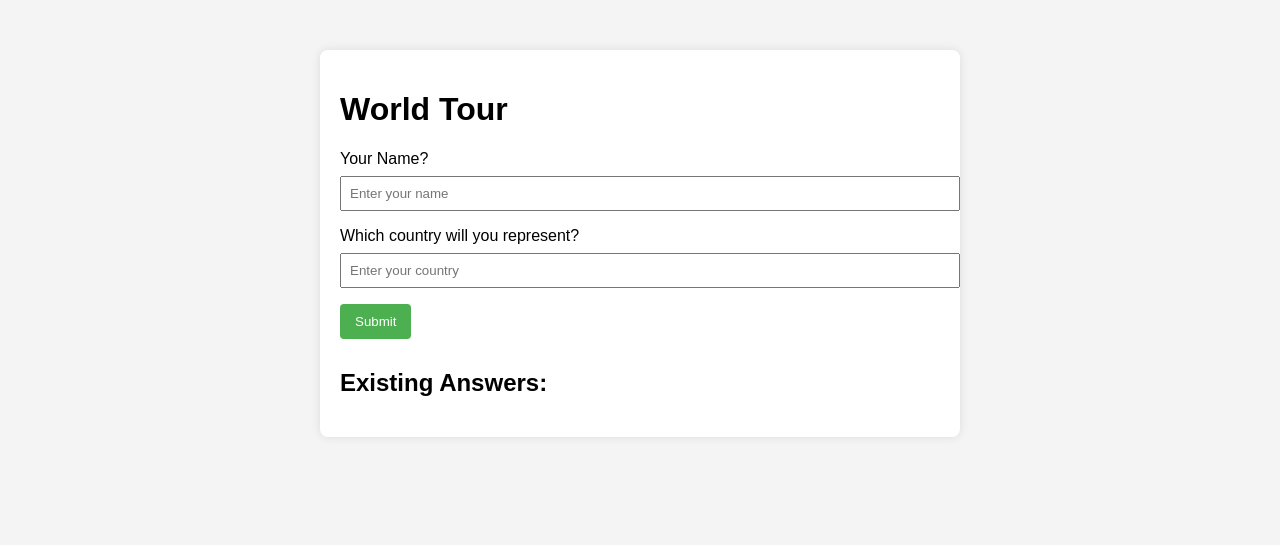
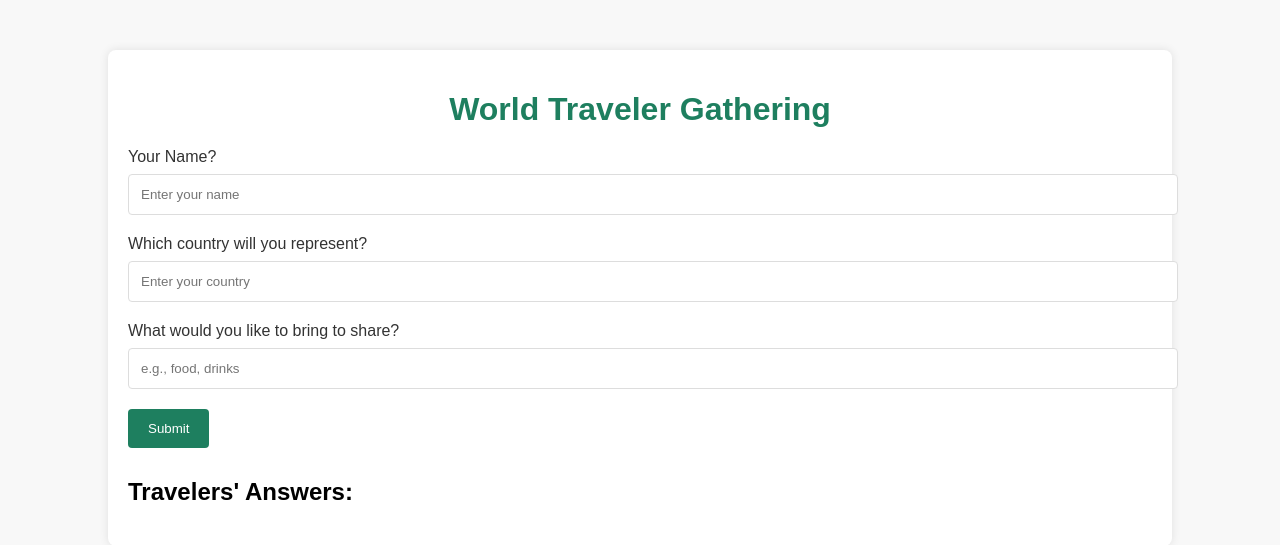
Before and after one commit to torres-roberto/worldtourparty, a PHP site: page / in a window 1280 px wide. Shown: the top 545 px of the page. Run offline with PHP 8.4, Linux system fonts and the light colour scheme; some libraries are stand-ins or nearby versions.

Commit message:
3 files commit

```diff
--- a/app.js
+++ b/app.js
@@ -1,3 +1,19 @@
+// Initialize Firebase
+import { initializeApp } from 'https://www.gstatic.com/firebasejs/10.6.0/firebase-app.js';
+import { getFirestore, collection, addDoc, getDocs, updateDoc, doc } from 'https://www.gstatic.com/firebasejs/10.6.0/firebase-firestore.js';
+
+const firebaseConfig = {
+    apiKey: 'YOUR_API_KEY',
+    authDomain: 'YOUR_AUTH_DOMAIN',
+    projectId: 'YOUR_PROJECT_ID',
+    storageBucket: 'YOUR_STORAGE_BUCKET',
+    messagingSenderId: 'YOUR_MESSAGING_SENDER_ID',
+    appId: 'YOUR_APP_ID'
+};
+
+const app = initializeApp(firebaseConfig);
+const db = getFirestore(app);
+
 document.addEventListener('DOMContentLoaded', function () {
     loadAnswers();
 });
@@ -5,55 +21,72 @@ document.addEventListener('DOMContentLoaded', function () {
 function submitForm() {
     const name = document.getElementById('name').value;
     const country = document.getElementById('country').value;
+    const share = document.getElementById('share').value;
 
-    if (name && country) {
-        postToGoogleSheet(name, country);
+    if (name && country && share) {
+        saveToFirebase(name, country, share);
         clearForm();
         loadAnswers();
     } else {
-        alert('Please enter both your name and country.');
+        alert('Please enter all fields.');
     }
 }
 
-function postToGoogleSheet(name, country) {
-    // You need to replace 'YOUR_GOOGLE_SCRIPT_URL' with the URL of your Google Apps Script
-    const scriptUrl = 'https://script.google.com/home/projects/13RaTOi97UCgS-cMQGjVpll5fXRvPZdsd9Ogu6g1aXsv7jwJGrufnASZw/edit';
+async function saveToFirebase(name, country, share) {
+    try {
+        const docRef = await addDoc(collection(db, 'travelers'), {
+            name: name,
+            country: country,
+            share: share
+        });
 
-    const formData = new FormData();
-    formData.append('name', name);
-    formData.append('country', country);
-
-    fetch(scriptUrl, {
-        method: 'POST',
-        body: formData,
-    })
-        .then(response => response.json())
-        .then(data => console.log(data))
-        .catch(error => console.error('Error:', error));
+        console.log('Document written with ID: ', docRef.id);
+    } catch (error) {
+        console.error('Error adding document: ', error);
+    }
 }
 
-function loadAnswers() {
-    // You need to replace 'YOUR_GOOGLE_SHEET_URL' with the URL of your Google Sheet
-    const sheetUrl = 'https://docs.google.com/spreadsheets/d/1-XSJYcsD3JP4Bf1XpFo6Ef2cj561T_SWj2KN5qFlqDQ';
-
-    fetch(sheetUrl)
-        .then(response => response.json())
-        .then(data => displayAnswers(data))
-        .catch(error => console.error('Error:', error));
-}
-
-function displayAnswers(answers) {
+async function loadAnswers() {
     const answersList = document.getElementById('answersList');
     answersList.innerHTML = '';
 
-    answers.forEach(answer => {
-        const listItem = document.createElement('li');
-        listItem.textContent = `${answer.name} - ${answer.country}`;
-        answersList.appendChild(listItem);
-    });
+    try {
+        const querySnapshot = await getDocs(collection(db, 'travelers'));
+
+        querySnapshot.forEach((doc) => {
+            const answer = doc.data();
+            const listItem = document.createElement('li');
+            listItem.innerHTML = `<strong>${answer.name}</strong> - ${answer.country} - ${answer.share} <button onclick="updateAnswer('${doc.id}')">Update</button>`;
+            answersList.appendChild(listItem);
+        });
+    } catch (error) {
+        console.error('Error getting documents: ', error);
+    }
 }
 
 function clearForm() {
     document.getElementById('name').value = '';
     document.getElementById('country').value = '';
+    document.getElementById('share').value = '';
 }
+
+async function updateAnswer(docId) {
+    const newName = prompt('Enter new name:');
+    const newCountry = prompt('Enter new country:');
+    const newShare = prompt('Enter new share item:');
+
+    if (newName !== null && newCountry !== null && newShare !== null) {
+        try {
+            await updateDoc(doc(db, 'travelers', docId), {
+                name: newName,
+                country: newCountry,
+                share: newShare
+            });
+
+            console.log('Document successfully updated!');
+            loadAnswers();
+        } catch (error) {
+            console.error('Error updating document: ', error);
+        }
+    }
+}
--- a/index.html
+++ b/index.html
@@ -4,12 +4,12 @@
     <meta charset="UTF-8">
     <meta name="viewport" content="width=device-width, initial-scale=1.0">
     <link rel="stylesheet" href="styles.css">
-    <title>World Tour</title>
+    <title>World Traveler Gathering</title>
 </head>
 <body>
 
     <div class="container">
-        <h1>World Tour</h1>
+        <h1>World Traveler Gathering</h1>
         <div>
             <label for="name">Your Name?</label>
             <input type="text" id="name" placeholder="Enter your name">
@@ -18,13 +18,18 @@
             <label for="country">Which country will you represent?</label>
             <input type="text" id="country" placeholder="Enter your country">
         </div>
+        <div>
+            <label for="share">What would you like to bring to share?</label>
+            <input type="text" id="share" placeholder="e.g., food, drinks">
+        </div>
         <button onclick="submitForm()">Submit</button>
         <div id="answers">
-            <h2>Existing Answers:</h2>
+            <h2>Travelers' Answers:</h2>
             <ul id="answersList"></ul>
         </div>
     </div>
 
-    <script src="app.js"></script>
+    <!-- Load Firebase scripts before app.js -->
+    <script type="module" src="app.js"></script>
 </body>
 </html>
--- a/styles.css
+++ b/styles.css
@@ -1,41 +1,59 @@
 body {
-    font-family: Arial, sans-serif;
+    font-family: 'Arial', sans-serif;
     margin: 0;
     padding: 0;
-    background-color: #f4f4f4;
+    background-color: #f8f8f8;
+    overflow-x: hidden;
 }
 
 .container {
-    max-width: 600px;
+    max-width: 80%;
     margin: 50px auto;
     background-color: #fff;
     padding: 20px;
     border-radius: 8px;
     box-shadow: 0 0 10px rgba(0, 0, 0, 0.1);
+    animation: fadeInUp 0.8s ease-out;
+}
+
+h1 {
+    color: #1e7f5f;
+    text-align: center;
+    margin-bottom: 20px;
 }
 
 label {
     display: block;
     margin-bottom: 8px;
+    color: #333;
 }
 
 input {
     width: 100%;
-    padding: 8px;
-    margin-bottom: 16px;
+    padding: 12px;
+    margin-bottom: 20px;
+    border: 1px solid #ddd;
+    border-radius: 4px;
+    transition: border-color 0.3s ease-in-out;
+}
+
+input:focus {
+    outline: none;
+    border-color: #1e7f5f;
 }
 
 button {
-    background-color: #4caf50;
+    background-color: #1e7f5f;
     color: #fff;
-    padding: 10px 15px;
+    padding: 12px 20px;
     border: none;
     border-radius: 4px;
     cursor: pointer;
+    transition: background-color 0.3s ease-in-out;
 }
 
 button:hover {
-    background-color: #45a049;
+    background-color: #16583e;
 }
 
 #answers {
```
Also changed, not shown: other parts of styles.css (+30 -1 lines).
